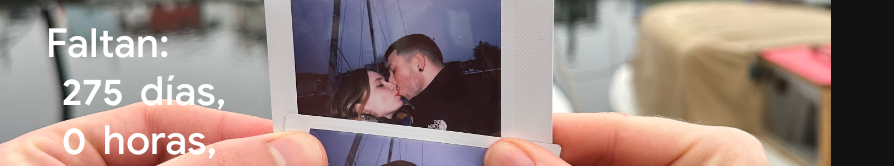
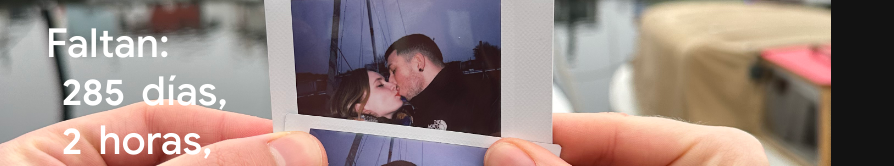
Before and after one commit to AgustinFourcade/agustinfourcade.github.io, a React (Create React App) app: page /#/kochanie-days in a window 1280 px wide. Shown: the part 309-475 px from the top of the page, without its empty margins (0-894 px from the left). Built offline with nearby package versions, Linux system fonts and the light colour scheme.

Commit message:
kochanie-days: new date

```diff
--- a/src/components/KochanieDays.js
+++ b/src/components/KochanieDays.js
@@ -22,7 +22,7 @@ export const KochanieDays = () => {
 
   const calculateTimeLeftForDate = () => {
     const now = new Date();
-    const targetDate = new Date("2024-01-05T15:00:00Z");
+    const targetDate = new Date("2024-01-15T17:00:00Z");
     const difference = targetDate - now;
 
     if (difference > 0) {
```
